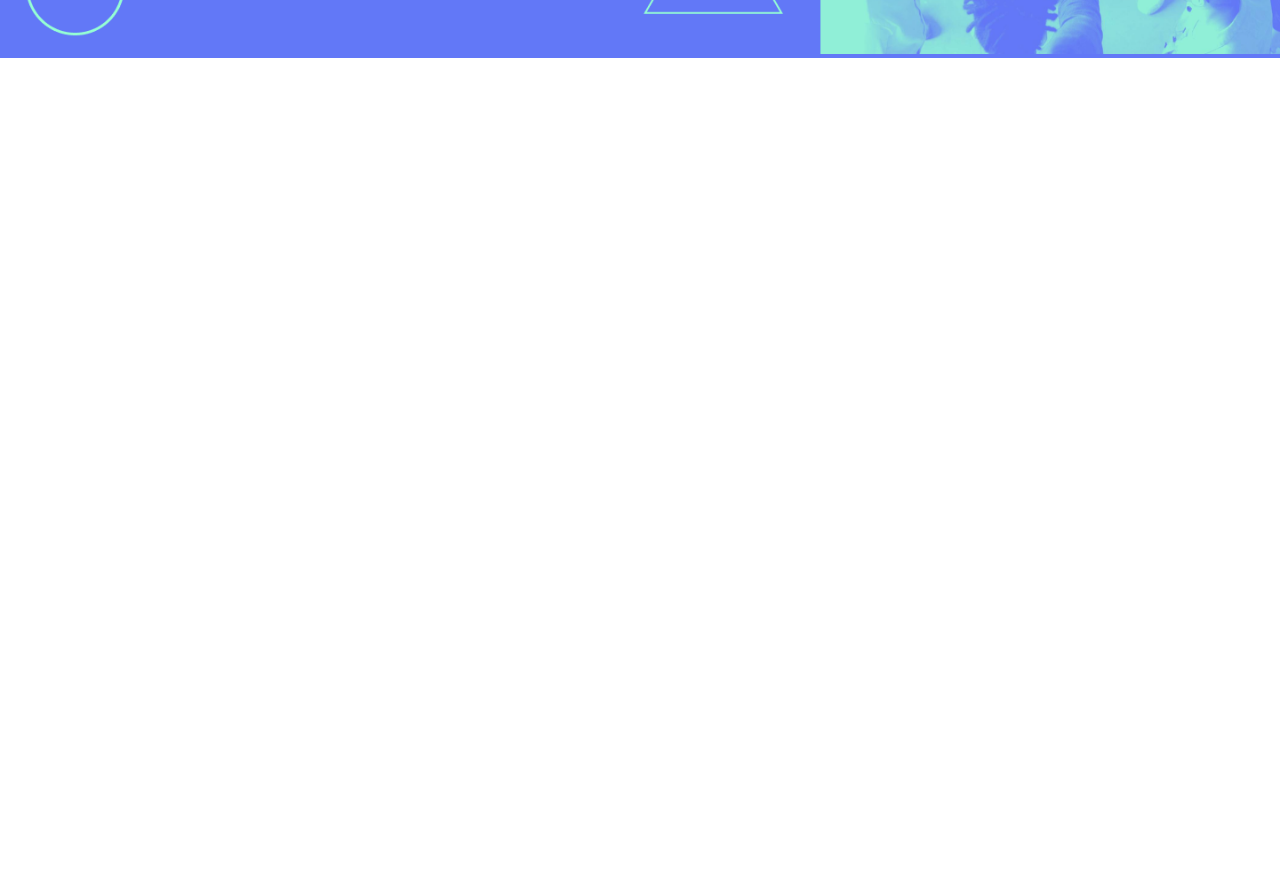
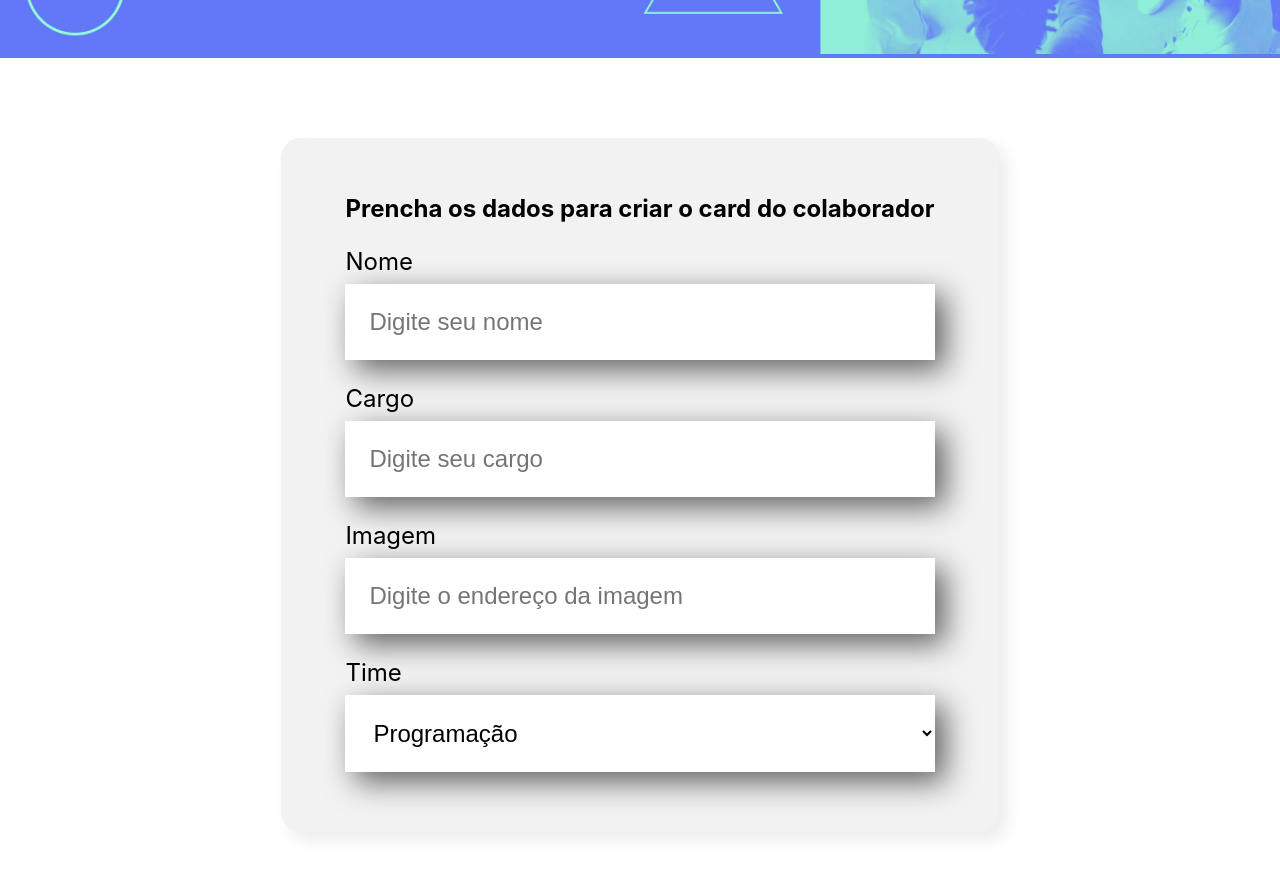
Before and after one commit to DanielCarvalho77/organa, a JavaScript app: page / in a window 1280 px wide. Shown: the part 440-1316 px from the top of the page. Before the commit the page ends 800 px from the top, so only its background shows below. Built offline with nearby package versions, Linux system fonts and the light colour scheme; the HTML template or start-up script is replaced by a standard one.

Commit message:
feat: criando mais componentes

```diff
--- a/src/App.js
+++ b/src/App.js
@@ -1,9 +1,12 @@
-import Banner from './components/Banner/Banner';
+import Banner from './components/Banner';
+import Formulario from './components/Formulario';
 
 function App() {
   return (
     <div>
       <Banner/>
+      <Formulario/>
+
     </div>
   );
 }
--- /dev/null
+++ b/src/components/CampoTexto/CampoTexto.css
@@ -0,0 +1,19 @@
+.campo-texto {
+    margin: 24px 0px;
+}
+
+.campo-texto label {
+    display: block;
+    margin-bottom: 8px;
+    font-size: 24px;
+}
+
+.campo-texto input {
+    background: #FFF;
+    box-shadow: 10px 10px 30px rgba(0, 0, 0, 0.6);
+    width: 100%;
+    border: none;
+    font-size: 24px;
+    padding: 24px;
+    box-sizing: border-box;
+}
--- /dev/null
+++ b/src/components/CampoTexto/index.js
@@ -0,0 +1,20 @@
+import './CampoTexto.css'
+
+const CampoTexto = (props) => {
+    return (
+        <div className="campo-texto">
+
+            <label>
+                {props.label}
+            </label>
+
+            <input
+                placeholder={props.placeholder}
+                type={props.type}>
+            </input>
+
+        </div>
+    )
+}
+
+export default CampoTexto;
--- /dev/null
+++ b/src/components/Dropdown/index.css
@@ -0,0 +1,19 @@
+.dropdown {
+    margin: 24px 0px;
+}
+
+.dropdown label {
+    display: block;
+    margin-bottom: 8px;
+    font-size: 24px;
+}
+
+.dropdown select {
+    background: #FFF;
+    box-shadow: 10px 10px 30px rgba(0, 0, 0, 0.6);
+    width: 100%;
+    border: none;
+    font-size: 24px;
+    padding: 24px;
+    box-sizing: border-box;
+}
--- /dev/null
+++ b/src/components/Dropdown/index.js
@@ -0,0 +1,17 @@
+import './index.css'
+
+const Dropdown = (props) => {
+    return (
+        <div className="dropdown">
+            <label>
+                {props.label}
+            </label>
+
+            <select>
+                {props.itens.map(item => <option key={item}>{item}</option>)}
+            </select>
+        </div>
+    )
+}
+
+export default Dropdown;
--- /dev/null
+++ b/src/components/Formulario/index.css
@@ -0,0 +1,13 @@
+.formulario {
+    display: flex;
+    justify-content: center;
+    margin: 80px 0;
+}
+
+.formulario form{
+    max-width: 80%;
+    background: #f2f2f2;
+    border-radius: 20px;
+    padding: 36px 64px;
+    box-shadow: 8px 8px 16px rgba(0, 0, 0, 0.08);
+}
--- /dev/null
+++ b/src/components/Formulario/index.js
@@ -0,0 +1,30 @@
+import CampoTexto from '../CampoTexto';
+import Dropdown from '../Dropdown';
+import './index.css'
+
+const Formulario = () => {
+
+    const times = [
+        'Programação',
+        'Front-End',
+        'Data Science',
+        'Devops',
+        'UX e Design',
+        'Mobile',
+        'Inovação e Gestão'
+    ]
+
+    return (
+        <section className="formulario">
+            <form>
+                <h2>Prencha os dados para criar o card do colaborador</h2>
+                <CampoTexto label="Nome" placeholder="Digite seu nome" type="text"/>
+                <CampoTexto label="Cargo" placeholder="Digite seu cargo" type="text"/>
+                <CampoTexto label="Imagem"  placeholder="Digite o endereço da imagem"/>
+                <Dropdown label="Time" itens={times}/>
+            </form>
+        </section>
+    )
+}
+
+export default Formulario;
```
Also changed, not shown: src/components/Banner/index.js (renamed from src/components/Banner/Banner.js).
